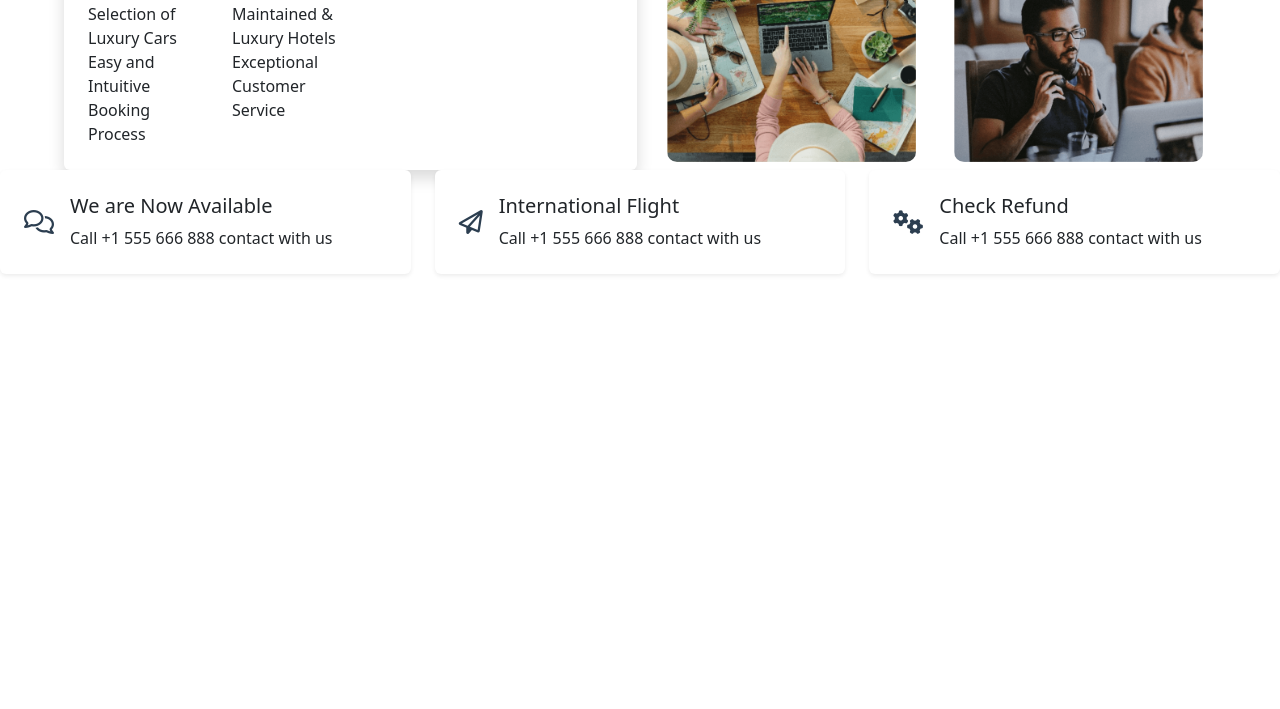
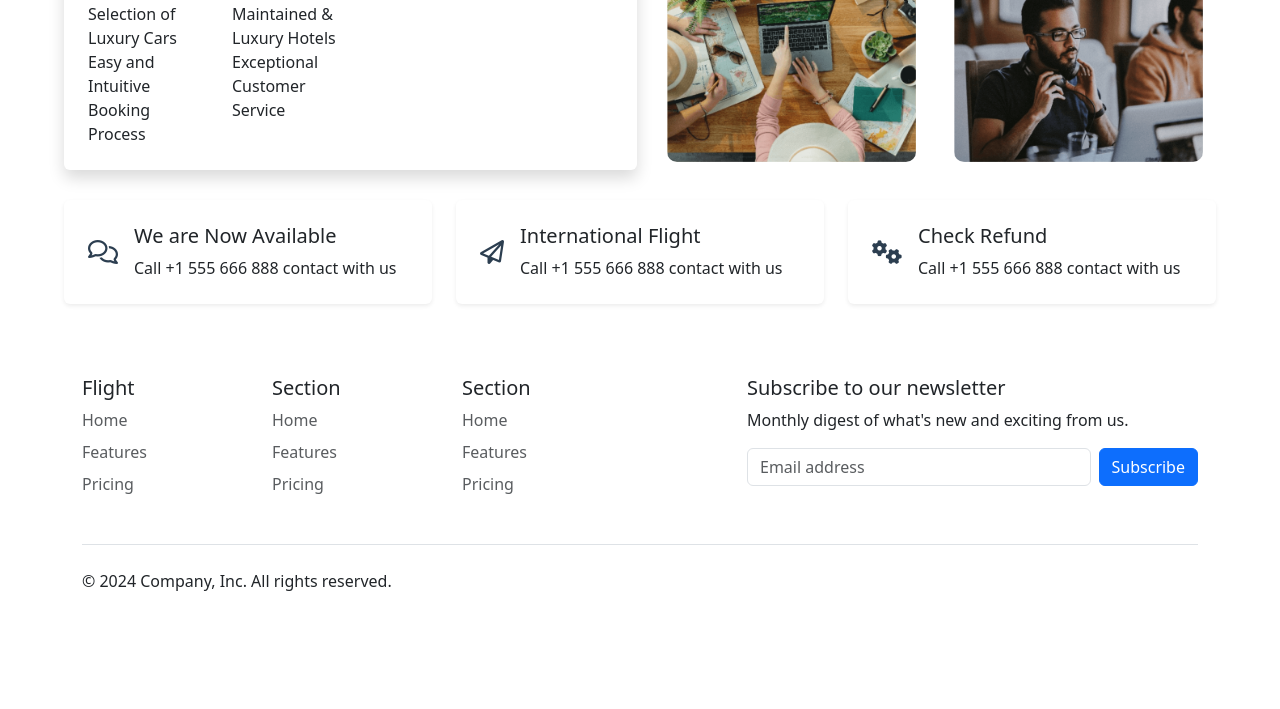
Before and after one commit to Michaelolawale/LasustechAir, a website: page about.html in a window 1280 px wide. Shown: the part 1399-2108 px from the top of the page. Drawn offline with nearby package versions, Linux system fonts and the light colour scheme.

Commit message:
change theme

```diff
--- a/about.css
+++ b/about.css
@@ -23,7 +23,7 @@ body {
     background-repeat: no-repeat;
     background-size: cover;
     font-size: 15px;
-    height: 350vh;
+    /* height: 350vh; */
     /* background-color: #ECECF2; */
     background-color: #0606b3;
 }
@@ -105,6 +105,7 @@ img {
     display: flex;
     gap: 30px;
     margin-top: 30px;
+    margin-bottom: 30px;
 }
 .history-section {
     text-align: left;
@@ -123,3 +124,8 @@ img {
 .card-body {
     width: 100%;
 }
+.contact {
+    width: 90%;
+    margin: auto;
+    /* margin-top: 30px; */
+}
--- a/about.html
+++ b/about.html
@@ -142,7 +142,8 @@
             </div>
           </div>
         </div>
-        <div class="row">
+        <div class="contact">
+<div class="row">
           <div class="col-lg-4 col-md-6 mb-4" data-aos="fade-up-right" data-aos-duration="4000">
               <div class="d-flex align-items-center p-4 shadow-sm bg-white rounded">
                   <div class="text-primary me-3">
@@ -176,9 +177,84 @@
                   </div>
               </div>
           </div>
+        </div>
+        </div>
+
+
+      </main>
+      <section class="footer">
+        <div class="container">
+          <footer class="py-5">
+            <div class="row">
+              <div class="col-6 col-md-2 mb-3">
+                <h5>Flight</h5>
+                <ul class="nav flex-column">
+                  <li class="nav-item mb-2"><a href="#" class="nav-link p-0 text-body-secondary">Home</a></li>
+                  <li class="nav-item mb-2"><a href="#" class="nav-link p-0 text-body-secondary">Features</a></li>
+                  <li class="nav-item mb-2"><a href="#" class="nav-link p-0 text-body-secondary">Pricing</a></li>
+                </ul>
+              </div>
+
+              <div class="col-6 col-md-2 mb-3">
+                <h5>Section</h5>
+                <ul class="nav flex-column">
+                  <li class="nav-item mb-2"><a href="#" class="nav-link p-0 text-body-secondary">Home</a></li>
+                  <li class="nav-item mb-2"><a href="#" class="nav-link p-0 text-body-secondary">Features</a></li>
+                  <li class="nav-item mb-2"><a href="#" class="nav-link p-0 text-body-secondary">Pricing</a></li>
+                </ul>
+              </div>
+
+              <div class="col-6 col-md-2 mb-3">
+                <h5>Section</h5>
+                <ul class="nav flex-column">
+                  <li class="nav-item mb-2"><a href="#" class="nav-link p-0 text-body-secondary">Home</a></li>
+                  <li class="nav-item mb-2"><a href="#" class="nav-link p-0 text-body-secondary">Features</a></li>
+                  <li class="nav-item mb-2"><a href="#" class="nav-link p-0 text-body-secondary">Pricing</a></li>
+                </ul>
+              </div>
+
+              <div class="col-md-5 offset-md-1 mb-3">
+                <form>
+                  <h5>Subscribe to our newsletter</h5>
+                  <p>Monthly digest of what's new and exciting from us.</p>
+                  <div class="d-flex flex-column flex-sm-row w-100 gap-2">
+                    <label for="newsletter1" class="visually-hidden">Email address</label>
+                    <input id="newsletter1" type="text" class="form-control" placeholder="Email address" required>
+                    <button class="btn btn-primary" type="button" data-bs-toggle="modal" data-bs-target="#exampleModal">Subscribe</button>
+                  </div>
+                </form>
+              </div>
+            </div>
+      <!-- Modal -->
+      <div class="modal fade" id="exampleModal" tabindex="-1" aria-labelledby="exampleModalLabel" aria-hidden="true">
+        <div class="modal-dialog">
+          <div class="modal-content">
+            <div class="modal-header">
+              <h1 class="modal-title fs-5" id="exampleModalLabel" style="color: green !important;">Success!!</h1>
+              <button type="button" class="btn-close" data-bs-dismiss="modal" aria-label="Close"></button>
+            </div>
+            <div class="modal-body">
+              You have successfully Subscribe to our newsletter
+            </div>
+            <div class="modal-footer">
+              <button type="button" class="btn btn-primary" data-bs-dismiss="modal">Close</button>
+            </div>
+          </div>
+        </div>
       </div>
-      </main>
-
+            <div class="d-flex flex-column flex-sm-row justify-content-between py-4 my-4 border-top">
+              <p>&copy; 2024 Company, Inc. All rights reserved.</p>
+              <ul class="list-unstyled d-flex">
+                <li class="ms-3"><a class="link-body-emphasis" href="#"><svg class="bi" width="24" height="24"><use xlink:href="#twitter"/></svg></a></li>
+                <li class="ms-3"><a class="link-body-emphasis" href="#"><svg class="bi" width="24" height="24"><use xlink:href="#instagram"/></svg></a></li>
+                <li class="ms-3"><a class="link-body-emphasis" href="#"><svg class="bi" width="24" height="24"><use xlink:href="#facebook"/></svg></a></li>
+              </ul>
+            </div>
+          </footer>
+          </div>
+        </div>
+      </div>
+      </section>
   </body>
 <script src="https://cdn.jsdelivr.net/npm/bootstrap@5.3.3/dist/js/bootstrap.bundle.min.js" integrity="sha384-YvpcrYf0tY3lHB60NNkmXc5s9fDVZLESaAA55NDzOxhy9GkcIdslK1eN7N6jIeHz" crossorigin="anonymous"></script>
 
--- a/style1.css
+++ b/style1.css
@@ -331,3 +331,6 @@ main {
 .modal-body {
     text-align: center;
 }
+button {
+    color: #F39C12;
+}
```
